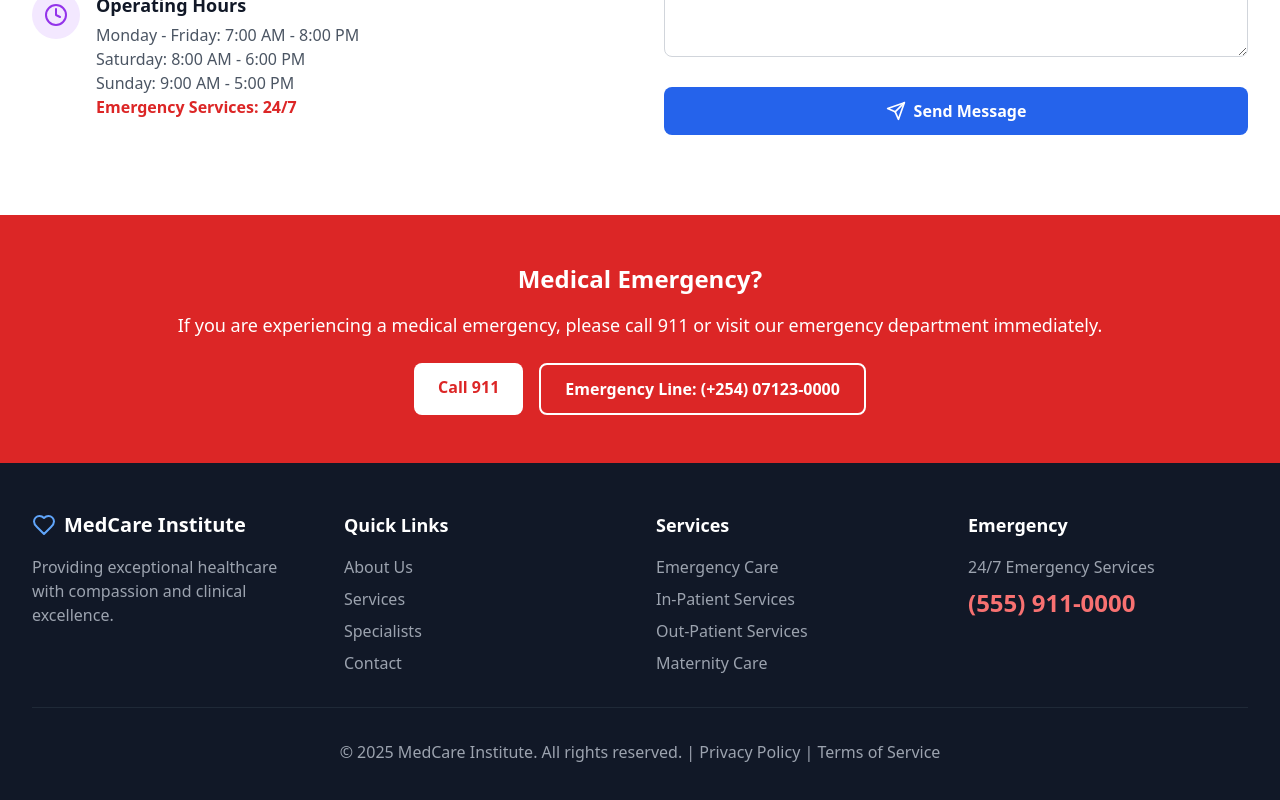
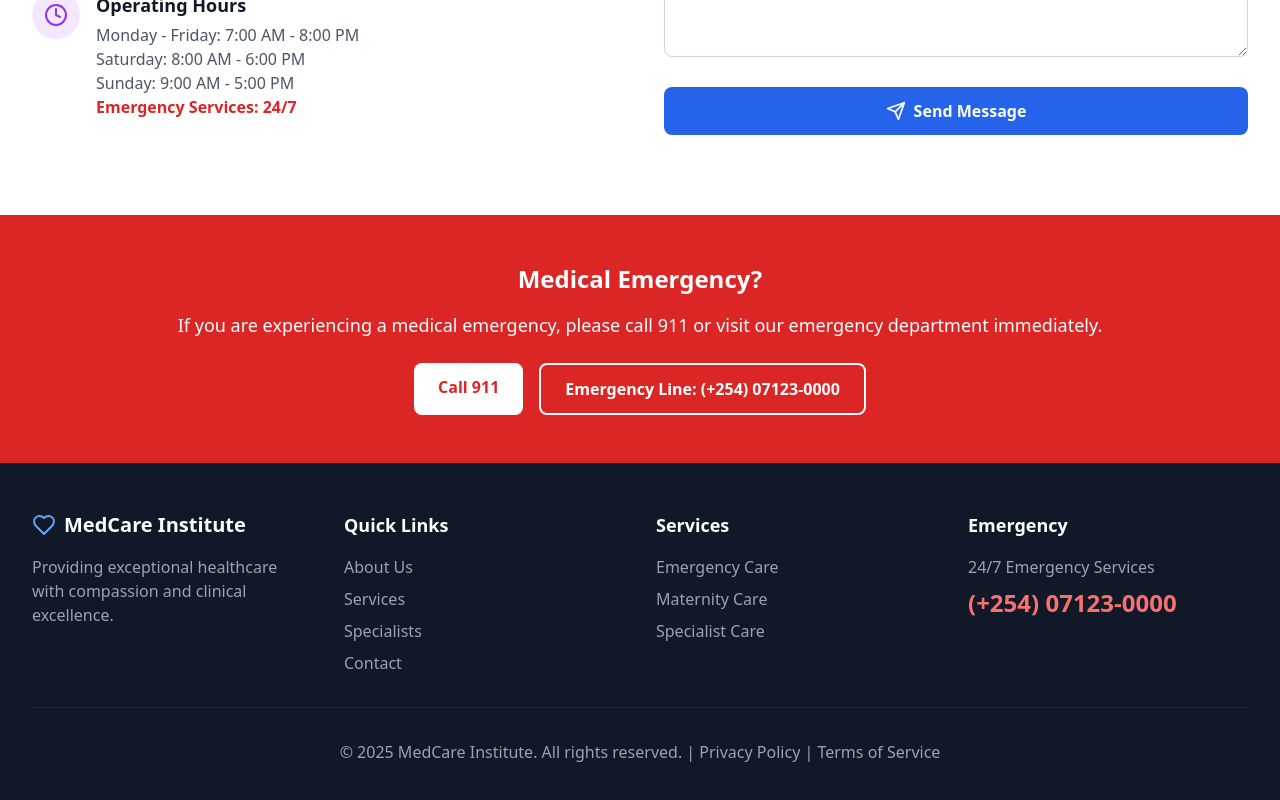
Before and after one commit to Mitchelle-Tamnai/MedCare_Project, a React (Vite) app: page /contact in a window 1280 px wide. Shown: the part 925-1725 px from the top of the page. Built offline with nearby package versions, Linux system fonts and the light colour scheme.

Commit message:
Edited the footer

```diff
--- a/src/components/Footer.tsx
+++ b/src/components/Footer.tsx
@@ -1,4 +1,3 @@
-import React from 'react';
 import { Link } from 'react-router-dom';
 import { Heart } from 'lucide-react';
 
@@ -31,16 +30,15 @@ export default function Footer() {
             <h5 className="text-lg font-semibold mb-4">Services</h5>
             <ul className="space-y-2 text-gray-400">
               <li>Emergency Care</li>
-              <li>In-Patient Services</li>
-              <li>Out-Patient Services</li>
               <li>Maternity Care</li>
+              <li>Specialist Care</li>
             </ul>
           </div>
 
           <div>
             <h5 className="text-lg font-semibold mb-4">Emergency</h5>
             <p className="text-gray-400 mb-2">24/7 Emergency Services</p>
-            <p className="text-2xl font-bold text-red-400">(555) 911-0000</p>
+            <p className="text-2xl font-bold text-red-400">(+254) 07123-0000</p>
           </div>
         </div>
 
```
